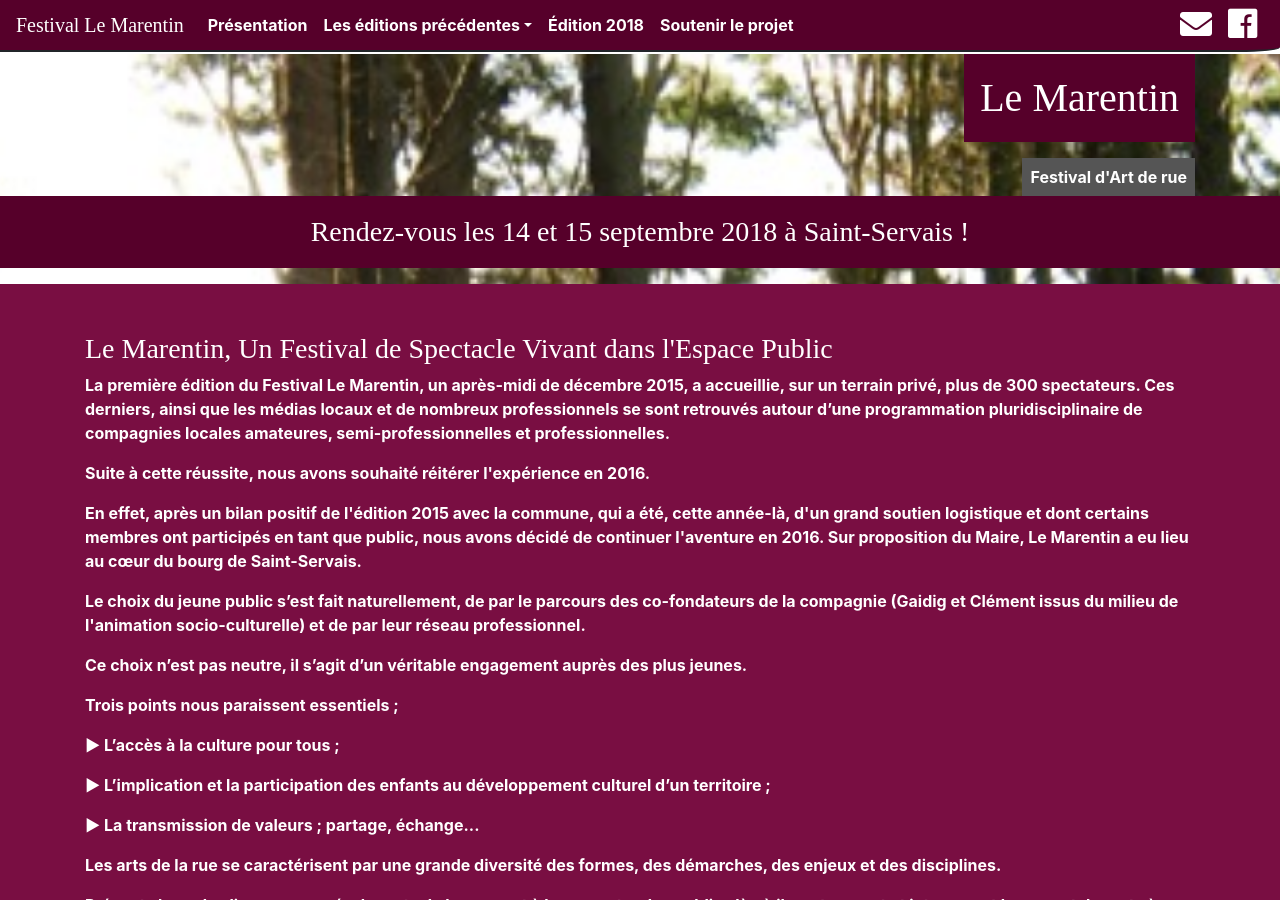
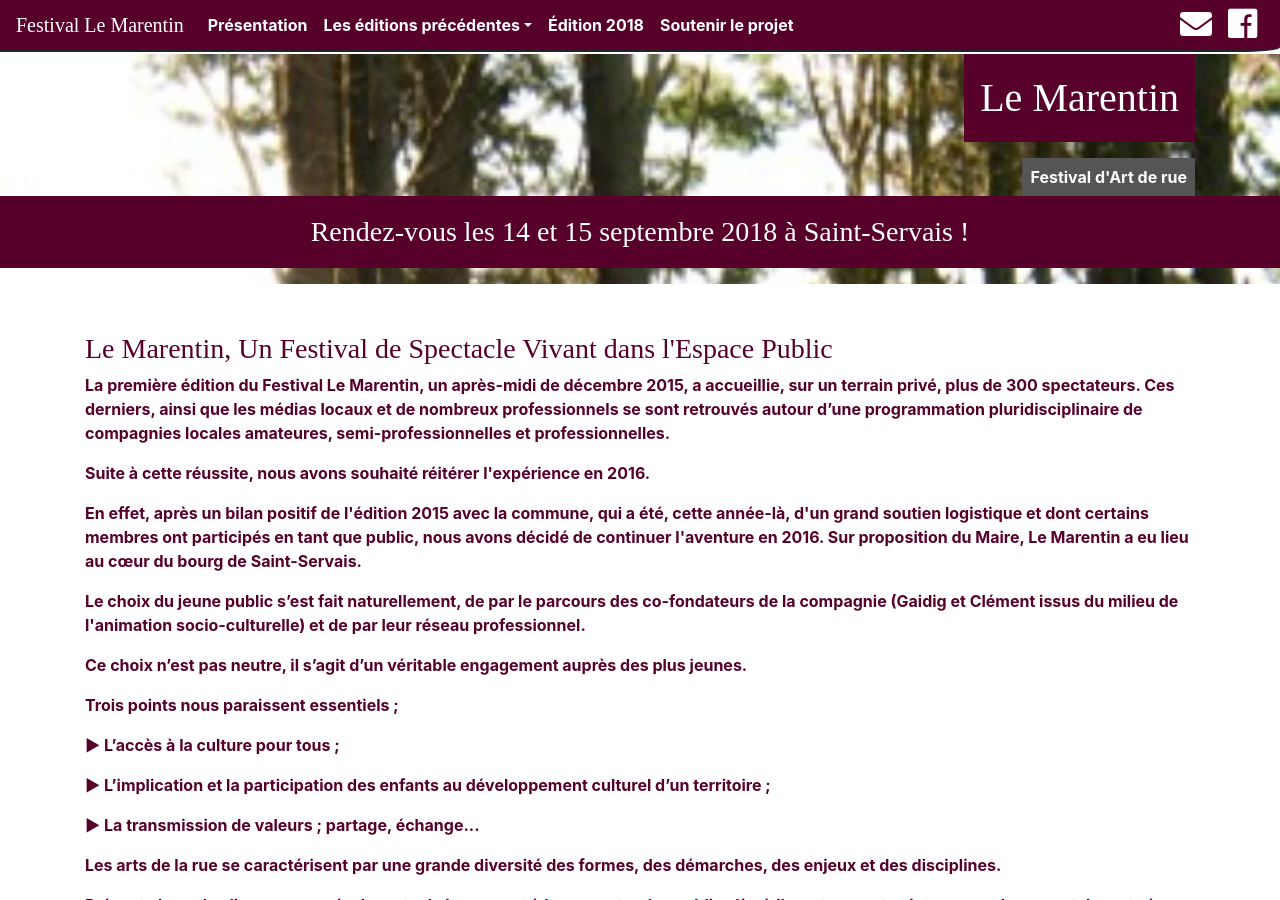
Before and after one commit to tibodut/marentin, a Jekyll site: the page built from index.html, in a window 1280 px wide and 900 px high. Built offline with Jekyll 4.4.1, drawn with Linux system fonts in a browser that asks for light colours; nearby versions of some CDN libraries; some web fonts are replaced.

Commit message:
Update index.html

```diff
--- a/index.html
+++ b/index.html
@@ -14,7 +14,7 @@ layout: default
  <div class="text-center"><h3 class="mt-auto mb-3 p-3 bg-primary text-light">Rendez-vous les 14 et 15 septembre 2018 à Saint-Servais !</h3>
 </div>
 
-<div id="le-marentin" class="bg-secondary padding-top padding-bottom text-white py-5">
+<div id="le-marentin" class="bg-white padding-top padding-bottom text-primary py-5">
     <div class="container">
 
     <h3>Le Marentin, Un Festival de Spectacle Vivant dans l'Espace Public</h3>
```
